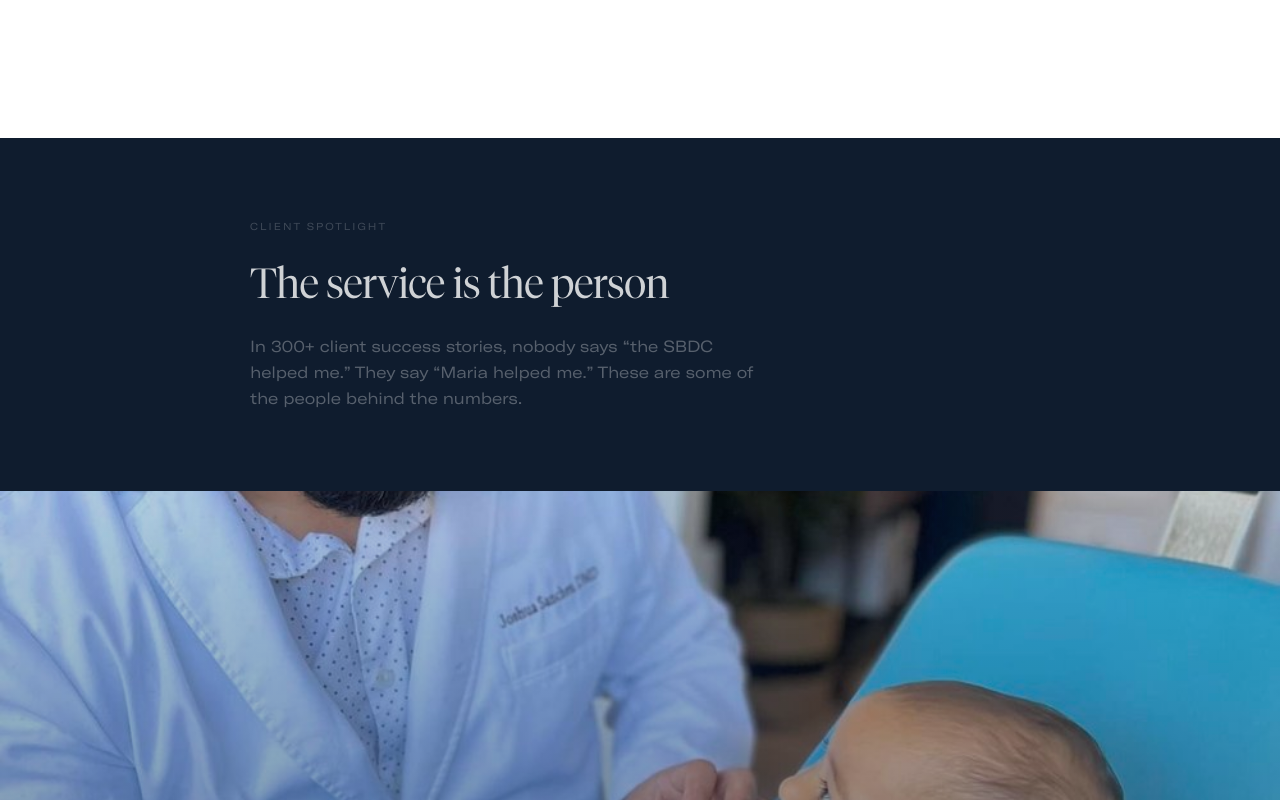
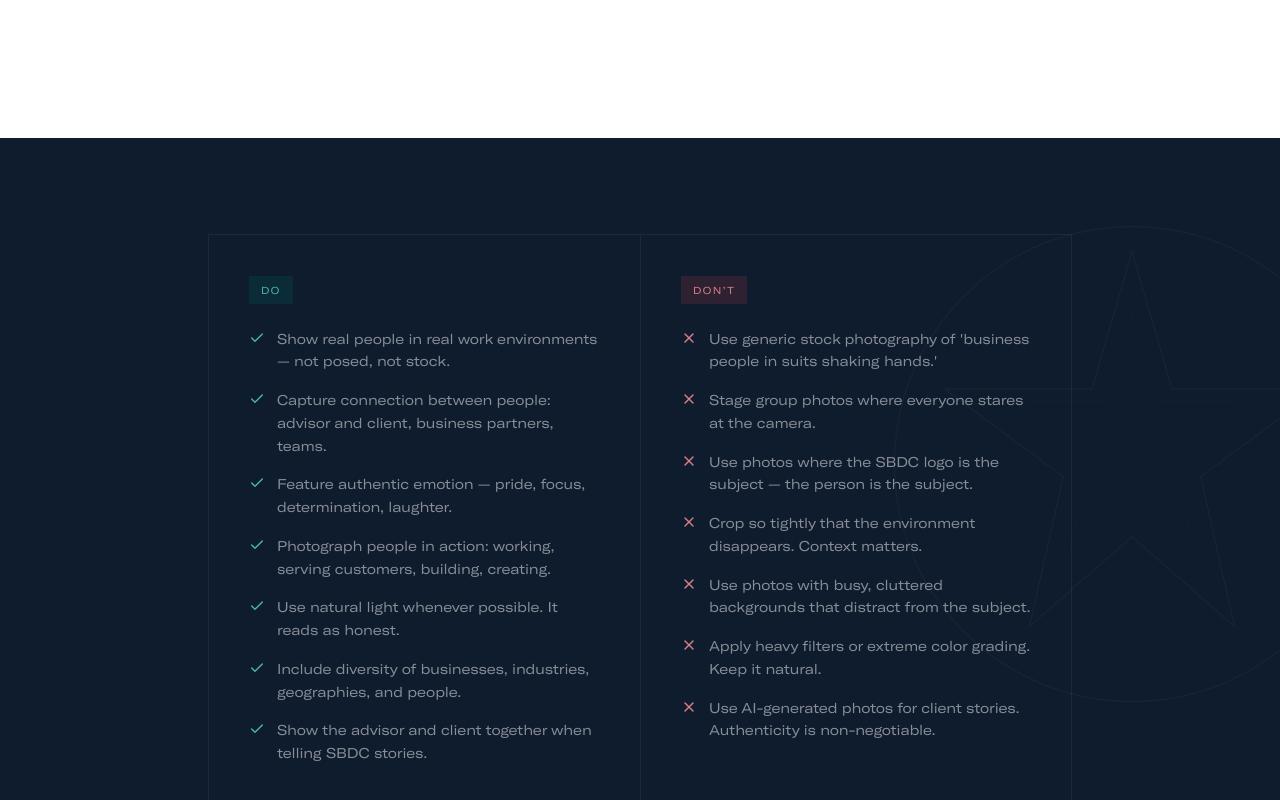
Before and after one commit to aphelps099/norcal-sbdc-brand, a Next.js app in the folder brand-house/: page /photography in a window 1280 px wide. Shown: the part 1000-1800 px from the top of the page. Built offline with nearby package versions, Linux system fonts and the light colour scheme.

Commit message:
Move client gallery from Photography to Stories — gallery is about the people, not the photo rules

```diff
--- a/brand-house/src/app/(chapters)/photography/page.tsx
+++ b/brand-house/src/app/(chapters)/photography/page.tsx
@@ -2,7 +2,6 @@
 import InteriorHero from "@/components/InteriorHero";
 import NextSectionLink from "@/components/NextSectionLink";
 import SbdcWatermark from "@/components/SbdcWatermark";
-import ClientGallery from "@/components/ClientGallery";
 
 const doList = [
   "Show real people in real work environments — not posed, not stock.",
@@ -98,9 +97,6 @@
         </div>
 
       </div>
-
-      {/* Client photo gallery — parallax slides */}
-      <ClientGallery />
 
       {/* Do / Don't — dark navy bg */}
       <div className="bg-[#0f1c2e] py-16 md:py-24 relative overflow-hidden">
--- a/brand-house/src/app/(chapters)/stories/page.tsx
+++ b/brand-house/src/app/(chapters)/stories/page.tsx
@@ -2,6 +2,7 @@
 import InteriorHero from "@/components/InteriorHero";
 import NextSectionLink from "@/components/NextSectionLink";
 import SbdcWatermark from "@/components/SbdcWatermark";
+import ClientGallery from "@/components/ClientGallery";
 
 const stories = [
   {
@@ -94,6 +95,9 @@
         </div>
 
       </div>
+
+      {/* Client photo gallery — parallax slides */}
+      <ClientGallery />
 
       {/* Impact Stats Bar — dark navy bg */}
       <div className="bg-[#0f1c2e] py-16 md:py-20 relative overflow-hidden">
```
